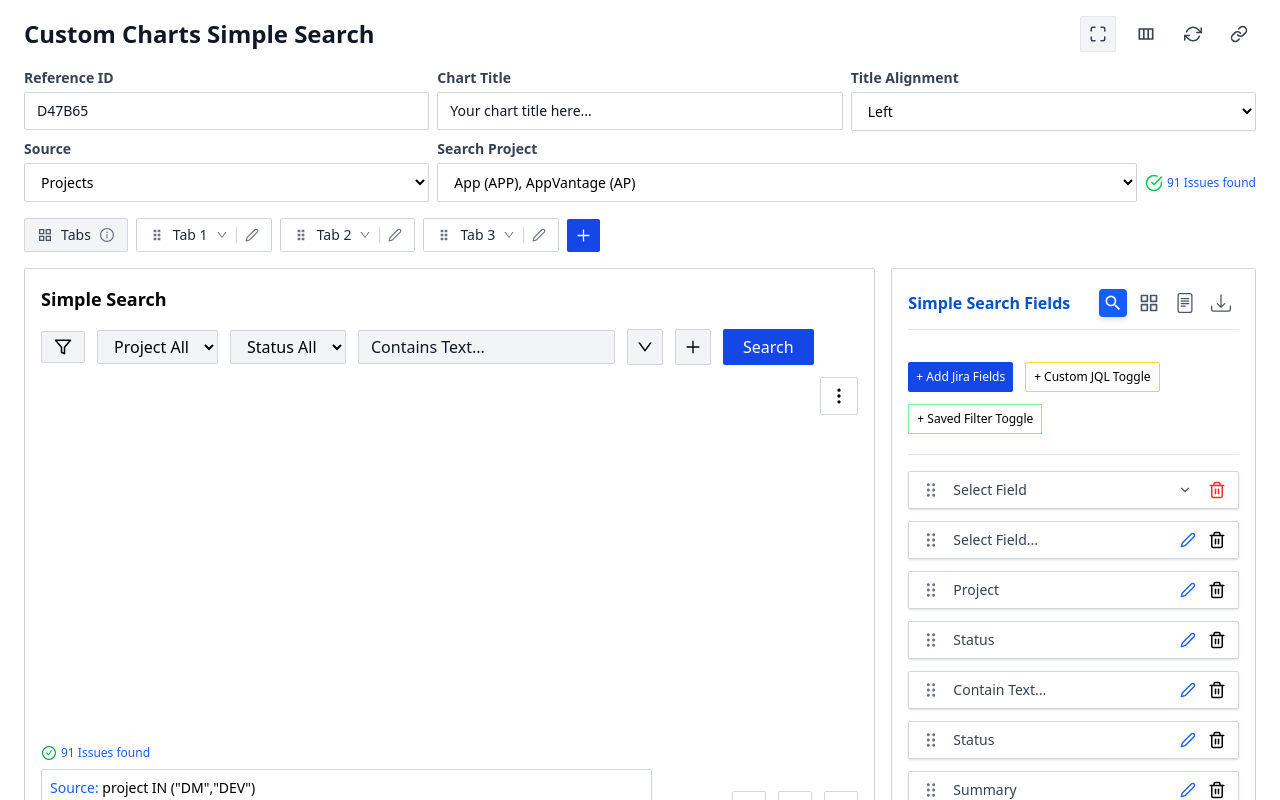
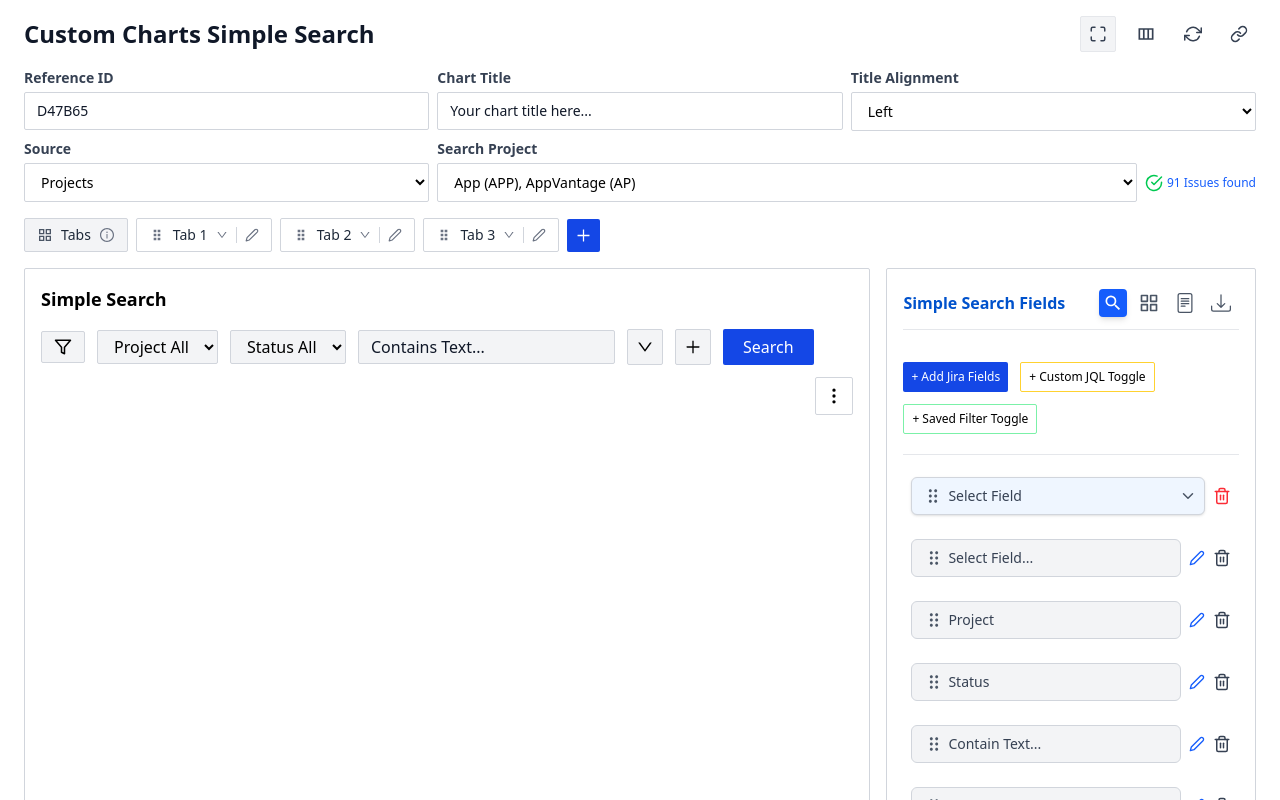
Before and after one commit to rajnishs-dev/custom-charts-jira-app, a React (Vite) app: page /simple-search in a window 1280 px wide. Shown: the top 800 px of the page. Built offline with nearby package versions, Linux system fonts and the light colour scheme.

Commit message:
update in search box

```diff
--- a/src/components/FieldBuilderSection.jsx
+++ b/src/components/FieldBuilderSection.jsx
@@ -1,7 +1,8 @@
+import React from "react";
 import { FiTrash2, FiEdit2, FiChevronDown } from "react-icons/fi";
 import { RxDragHandleDots2 } from "react-icons/rx";
-import { FiUsers } from "react-icons/fi";
 import { FaUserCog } from "react-icons/fa";
+import { BiGridVertical } from "react-icons/bi";
 
 export default function FieldBuilderSection() {
   const fields = [
@@ -16,9 +17,9 @@ export default function FieldBuilderSection() {
 
   return (
     <div className="w-full">
-      {/* Top Buttons */}
+      {/* TOP BUTTONS */}
       <div className="flex flex-wrap gap-3 mb-5">
-        <button className="text-xs  bg-blue-700 text-white px-2 py-1.5 rounded-xs hover:bg-blue-600">
+        <button className="text-xs bg-blue-700 text-white px-2 py-1.5 rounded-xs hover:bg-blue-600">
           + Add Jira Fields
         </button>
 
@@ -26,33 +27,35 @@ export default function FieldBuilderSection() {
           + Custom JQL Toggle
         </button>
 
-        <button className="text-xs px-2 py-1.5 rounde-xs border border-green-300 hover:bg-green-50">
+        <button className="text-xs px-2 py-1.5 rounded-xs border border-green-300 hover:bg-green-50">
           + Saved Filter Toggle
         </button>
       </div>
 
       <hr className="my-4 text-gray-200" />
 
-      {/* Fields List */}
+      {/* FIELD LIST */}
       <div className="flex flex-col gap-3 pb-4">
         {fields.map((f, i) => (
-          <div
-            key={i}
-            className={` flex items-center gap-3 bg-white shadow-sm border border-gray-300 rounded-xs px-3 py-2 text-sm  ${
-              f.highlight ? "bg-blue-50" : ""
-            }`}
-          >
-            {/* Drag Icon */}
-            <RxDragHandleDots2 className="text-gray-500 text-xl cursor-move" />
+          <div key={i} className={"flex items-center gap-2 px-2 py-1.5 "}>
+            {/* MAIN CONTENT */}
+            <div className="flex-1 relative ">
+              {i === 0 ? (
+                /* ============= FIRST ROW = DROPDOWN ============= */
+                <div className="relative w-full ">
+                  <RxDragHandleDots2 className="text-gray-600 text-xl cursor-move absolute inset-y-0 left-[12px] my-auto" />
 
-            {/* Field Label */}
-            <div className="flex-1 relative">
-              {i === 0 ? (
-                /* FIRST ROW = DROPDOWN */
                   <select
-                  className="w-full bg-transparent outline-none text-gray-700 text-sm
-                             cursor-pointer appearance-none pr-6"
                     defaultValue={f.label}
+                    className="
+                      w-full bg-blue-50 text-gray-700 text-sm rounded-md
+                      border border-gray-300 pl-9 pr-8 py-2
+                      appearance-none cursor-pointer
+                      shadow-sm hover:bg-gray-50
+                      focus:outline-none focus:ring-2 focus:ring-blue-500
+                      transition-all
+
+                    "
                   >
                     <option value="Select Field" disabled>
                       Select Field
@@ -63,34 +66,38 @@ export default function FieldBuilderSection() {
                     <option>Assignee</option>
                     <option>Contain Text...</option>
                   </select>
+
+                  {/* Dropdown icon */}
+                  <FiChevronDown
+                    className="absolute right-2 top-1/2 -translate-y-1/2 text-gray-600 pointer-events-none"
+                    size={18}
+                  />
+                </div>
               ) : (
-                /* OTHER ROWS = READONLY INPUT (UNCHANGED) */
-                <input
-                  type="text"
-                  readOnly
-                  placeholder="Select Field"
-                  value={f.label}
-                  className="w-full bg-transparent outline-none text-gray-700 text-sm"
-                />
-              )}
+                /* ================= OTHER ROWS = READONLY BOX ================= */
 
-              {/* Dropdown arrow ONLY for first item */}
-              {i === 0 && (
-                <FiChevronDown className="absolute right-1 top-1/2 -translate-y-1/2 text-gray-600 pointer-events-none" />
+                <div
+                  className="
+                    w-full bg-gray-100 text-gray-700 text-sm rounded-md
+                    border border-gray-300 px-3 py-2 cursor-default select-none flex gap-1
+                  "
+                >
+                  <RxDragHandleDots2 className="text-gray-600 text-xl cursor-move" />
+                  {f.label}
+                </div>
               )}
             </div>
 
-            {/* Edit icon for all except 1st */}
+            {/* EDIT ICON (except first row) */}
             {i !== 0 && (
-              <FiEdit2 className="text-blue-600 cursor-pointer" size={16} />
+              <FiEdit2 size={16} className="text-blue-600 cursor-pointer" />
             )}
 
-            {/* Delete Icon */}
-            {i === 0 && (
-              <FiTrash2 className="text-red-500 cursor-pointer" size={18} />
-            )}
-            {i !== 0 && (
-              <FiTrash2 className="text-black cursor-pointer" size={18} />
+            {/* DELETE ICON (red for first, black for others) */}
+            {i === 0 ? (
+              <FiTrash2 size={18} className="text-red-500 cursor-pointer" />
+            ) : (
+              <FiTrash2 size={18} className="text-gray-700 cursor-pointer" />
             )}
           </div>
         ))}
@@ -98,7 +105,7 @@ export default function FieldBuilderSection() {
 
       <hr className="my-2 text-gray-200" />
 
-      {/* Add Another Field */}
+      {/* BOTTOM ACTION BAR */}
       <div className="flex justify-between items-center text-md">
         <button className="cursor-pointer flex items-center gap-1">
           + Add Another Field
--- a/src/components/MainSearchPannel.jsx
+++ b/src/components/MainSearchPannel.jsx
@@ -12,7 +12,7 @@ function MainSearchPannel() {
   return (
     <>
       {/* ---------------------- MAIN SEARCH PANEL ---------------------- */}
-      <div className="md:w-7/10 md:mr-4 bg-white border border-gray-300  rounded-xs p-4 flex flex-col">
+      <div className="bg-white border border-gray-300  rounded-xs p-4 flex flex-col h-full">
         <h2 className="text-lg font-semibold mb-4">Simple Search</h2>
 
         <div className="flex flex-col h-full">
--- a/src/components/SettingTabContent.jsx
+++ b/src/components/SettingTabContent.jsx
@@ -40,7 +40,7 @@ const SettingTabContent = () => {
       title: "Anyone Public",
       content: (
         <div className="space-y-4">
-          <div className="bg-yellow-500 text-white px-3 py-1 rounded-full inline-block text-sm">
+          <div className="bg-yellow-500 text-white px-3 py-2 rounded-full inline-block text-sm">
             Coming Soon
           </div>
         </div>
--- a/src/pages/SimpleSearch.jsx
+++ b/src/pages/SimpleSearch.jsx
@@ -35,9 +35,11 @@ export default function SimpleSearch() {
       <CustomHeader title="Custom Charts Simple Search" />
       <ChartForm />
       <DynamicTabs />
-      <div className="flex pb-4">
-        <MainSearchPannel />
-        <div className="w-full md:w-3/10 mt-4 md:mt-0">
+      <div className="flex flex-wrap pb-4">
+        <div className="lg:w-7/10 md:w-1/2 md:pr-4">
+          <MainSearchPannel />
+        </div>
+        <div className="w-full lg:w-3/10 md:w-1/2 mt-4 md:mt-0">
           <DashboardSettings tabs={TAB_LIST} contents={TAB_CONTENTS} />
         </div>
       </div>
```
Also changed, not shown: src/components/DashboardConfig.jsx (+50 -34 lines). Lines whose indentation alone changed are shown as unchanged.
